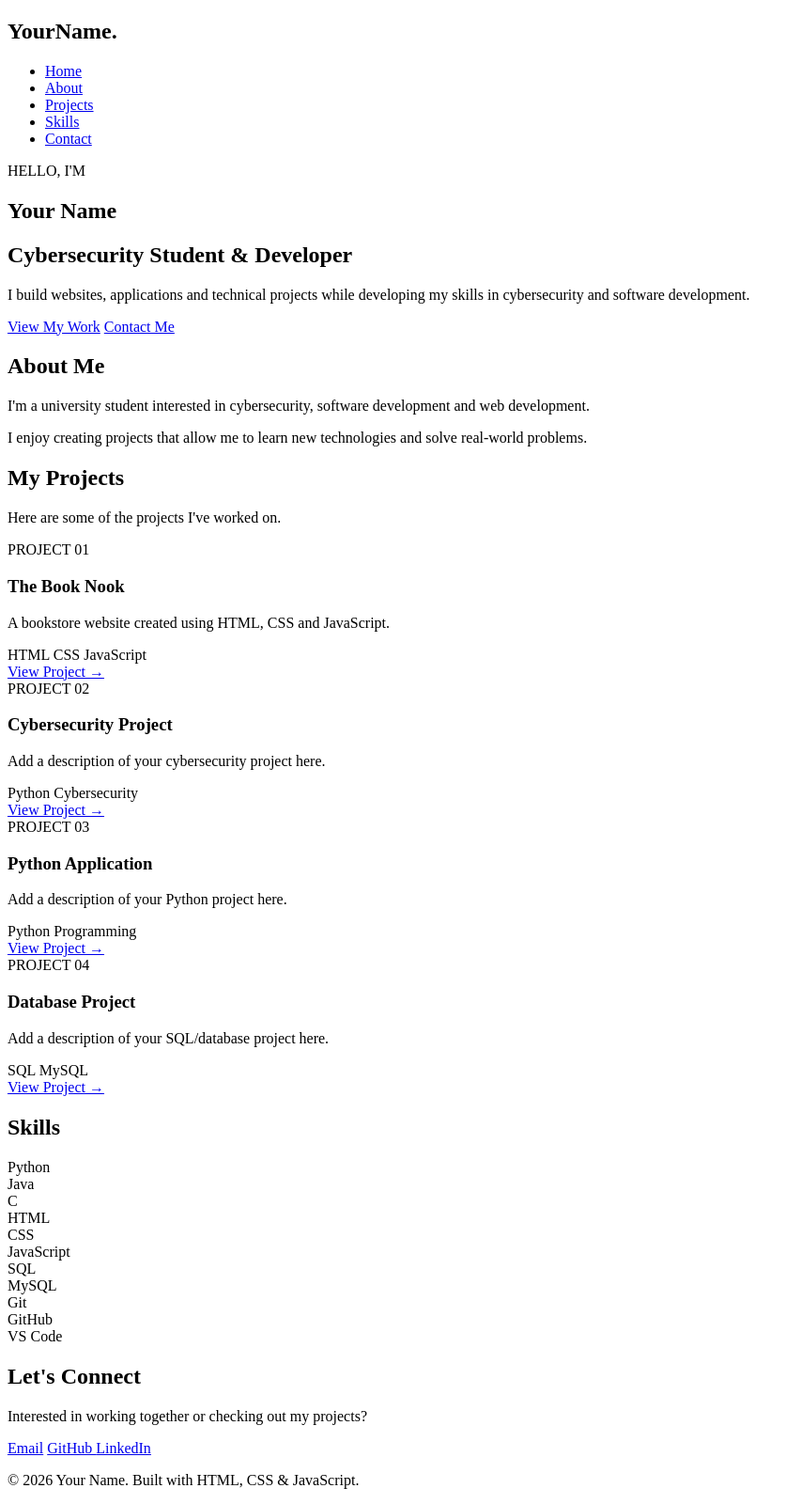
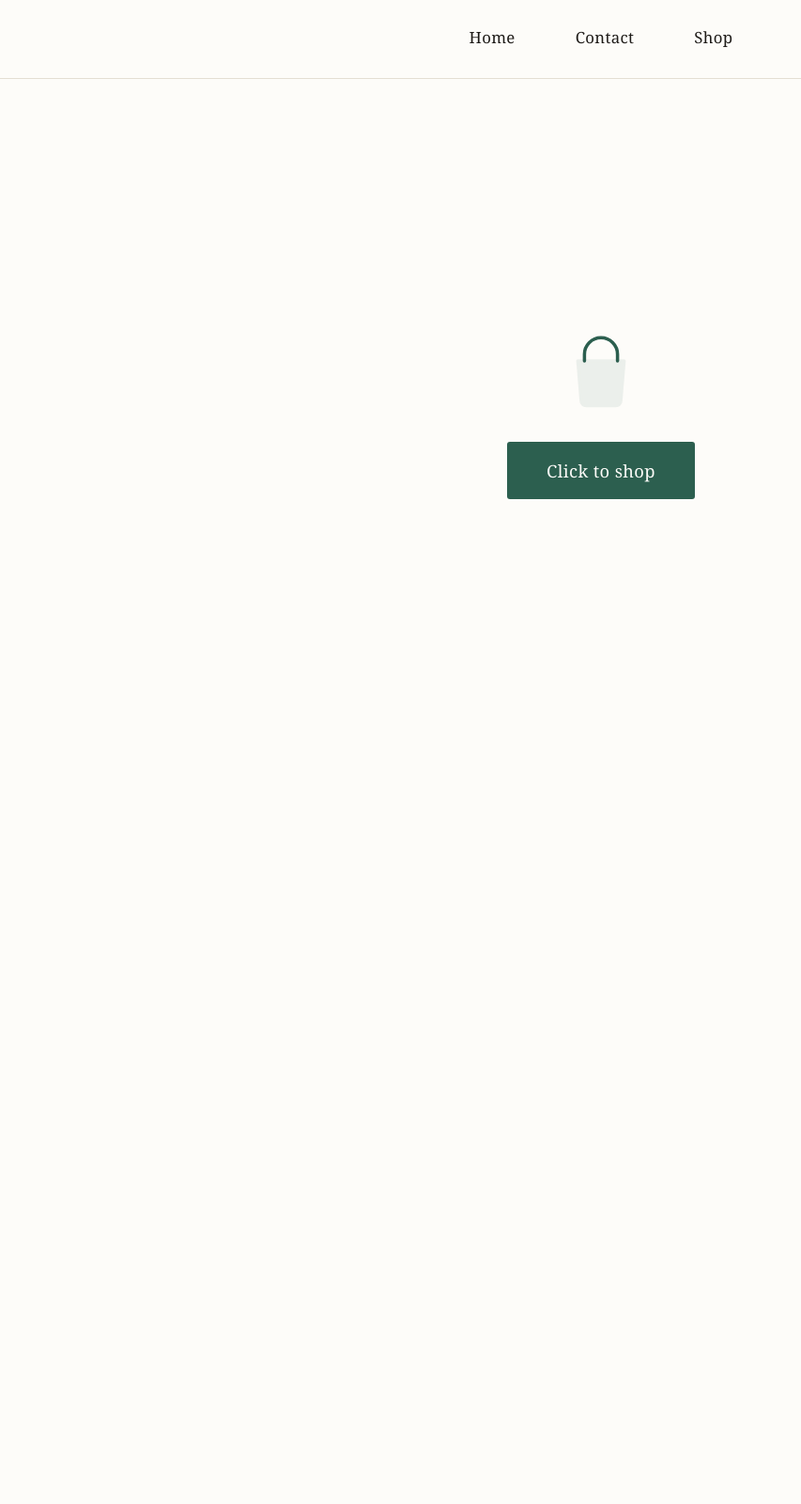
Before and after one commit to dupepo/flowers, a plain HTML site: page index.html in a window 1280 px wide. Shown: the whole page at 94% size, without its empty margins (0-853 px from the left). After the commit the page ends 800 px from the top, so only its background shows below. Drawn offline with Linux system fonts and the light colour scheme.

Commit message:
html claude

```diff
--- a/index.html
+++ b/index.html
@@ -3,267 +3,361 @@
 <head>
 <meta charset="UTF-8">
 <meta name="viewport" content="width=device-width, initial-scale=1.0">
+<title>Shop</title>
+<style>
+  :root {
+    --bg: #fdfcf9;
+    --ink: #1f1c19;
+    --accent: #2c5f4f;
+    --accent-dark: #1e4237;
+    --line: #e4ded3;
+    --tile-bg: #f2efe7;
+  }
+  @media (prefers-color-scheme: dark) {
+    :root:not([data-theme="light"]) {
+      --bg: #17181a;
+      --ink: #f0ede6;
+      --accent: #6fbfa4;
+      --accent-dark: #8fd4bc;
+      --line: #33342f;
+      --tile-bg: #212320;
+    }
+  }
+  :root[data-theme="dark"] {
+    --bg: #17181a;
+    --ink: #f0ede6;
+    --accent: #6fbfa4;
+    --accent-dark: #8fd4bc;
+    --line: #33342f;
+    --tile-bg: #212320;
+  }
 
-    <title>Your Name | Portfolio</title>
+  * { box-sizing: border-box; }
 
-    <link rel="stylesheet" href="style.css">
+  body {
+    margin: 0;
+    background: var(--bg);
+    color: var(--ink);
+    font-family: 'Georgia', 'Iowan Old Style', serif;
+    min-height: 100vh;
+    display: flex;
+    flex-direction: column;
+  }
+
+  nav {
+    display: flex;
+    justify-content: center;
+    gap: clamp(24px, 6vw, 64px);
+    padding: 28px 20px;
+    border-bottom: 1px solid var(--line);
+  }
+
+  nav a {
+    color: var(--ink);
+    text-decoration: none;
+    font-size: 1.05rem;
+    letter-spacing: 0.02em;
+    position: relative;
+    padding-bottom: 4px;
+    background: none;
+    border: none;
+    font-family: inherit;
+    cursor: pointer;
+  }
+
+  nav a::after {
+    content: "";
+    position: absolute;
+    left: 0;
+    right: 0;
+    bottom: 0;
+    height: 1px;
+    background: var(--accent);
+    transform: scaleX(0);
+    transform-origin: left;
+    transition: transform 0.25s ease;
+  }
+
+  nav a:hover::after,
+  nav a:focus-visible::after {
+    transform: scaleX(1);
+  }
+
+  main {
+    flex: 1;
+    display: flex;
+    align-items: center;
+    justify-content: center;
+    padding: 60px 20px;
+  }
+
+  .view {
+    display: none;
+    width: 100%;
+    max-width: 720px;
+    flex-direction: column;
+    align-items: center;
+    text-align: center;
+    gap: 28px;
+    opacity: 0;
+    transform: translateY(14px) scale(0.98);
+    transition: opacity 0.35s ease, transform 0.35s ease;
+  }
+
+  .view.active {
+    opacity: 1;
+    transform: translateY(0) scale(1);
+  }
+
+  .view.leaving {
+    opacity: 0;
+    transform: translateY(-14px) scale(0.98);
+  }
+
+  @media (prefers-reduced-motion: reduce) {
+    .view {
+      transition: none;
+      transform: none;
+    }
+  }
+
+  .logo-mark {
+    width: 88px;
+    height: 88px;
+  }
+
+  .logo-mark svg {
+    width: 100%;
+    height: 100%;
+  }
+
+  .shop-btn {
+    font-family: inherit;
+    font-size: 1.15rem;
+    background: var(--accent);
+    color: #fdfcf9;
+    border: none;
+    padding: 18px 42px;
+    border-radius: 3px;
+    cursor: pointer;
+    letter-spacing: 0.02em;
+    transition: background 0.2s ease, transform 0.2s ease;
+  }
+
+  .shop-btn:hover,
+  .shop-btn:focus-visible {
+    background: var(--accent-dark);
+    transform: translateY(-1px);
+  }
+
+  .shop-btn:focus-visible {
+    outline: 2px solid var(--accent);
+    outline-offset: 3px;
+  }
+
+  .categories {
+    display: flex;
+    gap: clamp(16px, 4vw, 32px);
+    flex-wrap: wrap;
+    justify-content: center;
+  }
+
+  .cat-card {
+    width: 160px;
+    background: transparent;
+    border: 1px solid var(--line);
+    border-radius: 4px;
+    padding: 24px 16px 18px;
+    cursor: pointer;
+    font-family: inherit;
+    color: var(--ink);
+    display: flex;
+    flex-direction: column;
+    align-items: center;
+    gap: 14px;
+    transition: border-color 0.2s ease, transform 0.2s ease;
+  }
+
+  .cat-card svg {
+    width: 48px;
+    height: 48px;
+    stroke: var(--accent);
+  }
+
+  .cat-card:hover,
+  .cat-card:focus-visible {
+    border-color: var(--accent);
+    transform: translateY(-2px);
+  }
+
+  .cat-card span {
+    font-size: 1rem;
+    letter-spacing: 0.02em;
+  }
+
+  .detail-header h2 {
+    font-weight: normal;
+    font-size: 1.8rem;
+    margin: 0;
+  }
+
+  .product-grid {
+    display: grid;
+    grid-template-columns: repeat(auto-fit, minmax(140px, 1fr));
+    gap: 18px;
+    width: 100%;
+  }
+
+  .product-tile {
+    background: var(--tile-bg);
+    border: 1px solid var(--line);
+    border-radius: 4px;
+    aspect-ratio: 1;
+    display: flex;
+    align-items: center;
+    justify-content: center;
+  }
+
+  .product-tile svg {
+    width: 42%;
+    height: 42%;
+    stroke: var(--accent);
+  }
+
+  .back-btn {
+    font-family: inherit;
+    font-size: 0.95rem;
+    background: none;
+    border: 1px solid var(--line);
+    color: var(--ink);
+    padding: 10px 20px;
+    border-radius: 3px;
+    cursor: pointer;
+    transition: border-color 0.2s ease;
+  }
+
+  .back-btn:hover,
+  .back-btn:focus-visible {
+    border-color: var(--accent);
+  }
+</style>
 </head>
-
 <body>
 
-    <!-- Navigation -->
-    <header>
-        <nav class="navbar">
-            <h2 class="logo">YourName.</h2>
+<nav>
+  <a href="#" id="navHome">Home</a>
+  <a href="#" id="navContact">Contact</a>
+  <a href="#" id="navShop">Shop</a>
+</nav>
 
-            <ul class="nav-links">
-                <li><a href="#home">Home</a></li>
-                <li><a href="#about">About</a></li>
-                <li><a href="#projects">Projects</a></li>
-                <li><a href="#skills">Skills</a></li>
-                <li><a href="#contact">Contact</a></li>
-            </ul>
-        </nav>
-    </header>
+<main>
 
+  <div class="view active" id="view-home" style="display: flex;">
+    <div class="logo-mark" aria-hidden="true">
+      <svg viewBox="0 0 100 100" fill="none" xmlns="http://www.w3.org/2000/svg">
+        <path d="M30 34 L30 26 A20 20 0 0 1 70 26 L70 34" stroke="#2c5f4f" stroke-width="4" stroke-linecap="round"/>
+        <path d="M22 34 H78 L74 82 A6 6 0 0 1 68 88 H32 A6 6 0 0 1 26 82 Z" fill="#2c5f4f" opacity="0.08" stroke="#2c5f4f" stroke-width="4" stroke-linejoin="round"/>
+      </svg>
+    </div>
+    <button class="shop-btn" id="shopBtn" type="button">Click to shop</button>
+  </div>
 
-    <!-- Hero Section -->
-    <section id="home" class="hero">
-
-        <div class="hero-text">
-            <p class="intro">HELLO, I'M</p>
-
-            <h1>Your Name</h1>
-
-            <h2>Cybersecurity Student & Developer</h2>
-
-            <p>
-                I build websites, applications and technical projects
-                while developing my skills in cybersecurity and software development.
-            </p>
-
-            <div class="hero-buttons">
-                <a href="#projects" class="btn">View My Work</a>
-                <a href="#contact" class="btn secondary">Contact Me</a>
+  <div class="view" id="view-categories">
+    <div class="categories">
+      <button class="cat-card" data-target="clothes">
+        <svg viewBox="0 0 24 24" fill="none" stroke-width="1.6" stroke-linecap="round" stroke-linejoin="round">
+          <path d="M8 4 L4 7 L6 10 L8 8.5 V20 H16 V8.5 L18 10 L20 7 L16 4 A4 4 0 0 1 8 4 Z"/>
+        </svg>
+        <span>Clothes</span>
+      </button>
+      <button class="cat-card" data-target="shoes">
+        <svg viewBox="0 0 24 24" fill="none" stroke-width="1.6" stroke-linecap="round" stroke-linejoin="round">
+          <path d="M3 18 V13 C6 13 7 10 9 10 C10.5 10 10.5 12 12.5 12 C15 12 15.5 9 18 9 C20 9 21 11 21 14 V18 Z"/>
+          <path d="M3 18 H21"/>
+        </svg>
+        <span>Shoes</span>
+      </button>
+      <button class="cat-card" data-target="accessories">
+        <svg viewBox="0 0 24 24" fill="none" stroke-width="1.6" stroke-linecap="round" stroke-linejoin="round">
+          <rect x="4" y="9" width="16" height="11" rx="2"/>
+          <path d="M8 9 V6 A4 4 0 0 1 16 6 V9"/>
+        </svg>
+        <span>Accessories</span>
+      </button>
     </div>
   </div>
 
-    </section>
-
-
-    <!-- About Section -->
-    <section id="about" class="section">
-
-        <h2 class="section-title">About Me</h2>
-
-        <div class="about-content">
-
-            <div class="about-text">
-                <p>
-                    I'm a university student interested in cybersecurity,
-                    software development and web development.
-                </p>
-
-                <p>
-                    I enjoy creating projects that allow me to learn new
-                    technologies and solve real-world problems.
-                </p>
+  <div class="view" id="view-clothes">
+    <div class="detail-header"><h2>Clothes</h2></div>
+    <div class="product-grid">
+      <div class="product-tile"><svg viewBox="0 0 24 24" fill="none" stroke-width="1.4"><path d="M8 4 L4 7 L6 10 L8 8.5 V20 H16 V8.5 L18 10 L20 7 L16 4 A4 4 0 0 1 8 4 Z"/></svg></div>
+      <div class="product-tile"><svg viewBox="0 0 24 24" fill="none" stroke-width="1.4"><path d="M8 4 L4 7 L6 10 L8 8.5 V20 H16 V8.5 L18 10 L20 7 L16 4 A4 4 0 0 1 8 4 Z"/></svg></div>
+      <div class="product-tile"><svg viewBox="0 0 24 24" fill="none" stroke-width="1.4"><path d="M8 4 L4 7 L6 10 L8 8.5 V20 H16 V8.5 L18 10 L20 7 L16 4 A4 4 0 0 1 8 4 Z"/></svg></div>
+      <div class="product-tile"><svg viewBox="0 0 24 24" fill="none" stroke-width="1.4"><path d="M8 4 L4 7 L6 10 L8 8.5 V20 H16 V8.5 L18 10 L20 7 L16 4 A4 4 0 0 1 8 4 Z"/></svg></div>
+    </div>
+    <button class="back-btn" data-back="categories">← Back</button>
   </div>
 
+  <div class="view" id="view-shoes">
+    <div class="detail-header"><h2>Shoes</h2></div>
+    <div class="product-grid">
+      <div class="product-tile"><svg viewBox="0 0 24 24" fill="none" stroke-width="1.4"><path d="M3 18 V13 C6 13 7 10 9 10 C10.5 10 10.5 12 12.5 12 C15 12 15.5 9 18 9 C20 9 21 11 21 14 V18 Z"/><path d="M3 18 H21"/></svg></div>
+      <div class="product-tile"><svg viewBox="0 0 24 24" fill="none" stroke-width="1.4"><path d="M3 18 V13 C6 13 7 10 9 10 C10.5 10 10.5 12 12.5 12 C15 12 15.5 9 18 9 C20 9 21 11 21 14 V18 Z"/><path d="M3 18 H21"/></svg></div>
+      <div class="product-tile"><svg viewBox="0 0 24 24" fill="none" stroke-width="1.4"><path d="M3 18 V13 C6 13 7 10 9 10 C10.5 10 10.5 12 12.5 12 C15 12 15.5 9 18 9 C20 9 21 11 21 14 V18 Z"/><path d="M3 18 H21"/></svg></div>
+      <div class="product-tile"><svg viewBox="0 0 24 24" fill="none" stroke-width="1.4"><path d="M3 18 V13 C6 13 7 10 9 10 C10.5 10 10.5 12 12.5 12 C15 12 15.5 9 18 9 C20 9 21 11 21 14 V18 Z"/><path d="M3 18 H21"/></svg></div>
+    </div>
+    <button class="back-btn" data-back="categories">← Back</button>
   </div>
 
-    </section>
-
-
-    <!-- Projects Section -->
-    <section id="projects" class="section projects-section">
-
-        <h2 class="section-title">My Projects</h2>
-
-        <p class="section-description">
-            Here are some of the projects I've worked on.
-        </p>
-
-        <div class="projects-grid">
-
-            <!-- Project 1 -->
-            <div class="project-card">
-
-                <div class="project-image">
-                    <span>PROJECT 01</span>
+  <div class="view" id="view-accessories">
+    <div class="detail-header"><h2>Accessories</h2></div>
+    <div class="product-grid">
+      <div class="product-tile"><svg viewBox="0 0 24 24" fill="none" stroke-width="1.4"><rect x="4" y="9" width="16" height="11" rx="2"/><path d="M8 9 V6 A4 4 0 0 1 16 6 V9"/></svg></div>
+      <div class="product-tile"><svg viewBox="0 0 24 24" fill="none" stroke-width="1.4"><rect x="4" y="9" width="16" height="11" rx="2"/><path d="M8 9 V6 A4 4 0 0 1 16 6 V9"/></svg></div>
+      <div class="product-tile"><svg viewBox="0 0 24 24" fill="none" stroke-width="1.4"><rect x="4" y="9" width="16" height="11" rx="2"/><path d="M8 9 V6 A4 4 0 0 1 16 6 V9"/></svg></div>
+      <div class="product-tile"><svg viewBox="0 0 24 24" fill="none" stroke-width="1.4"><rect x="4" y="9" width="16" height="11" rx="2"/><path d="M8 9 V6 A4 4 0 0 1 16 6 V9"/></svg></div>
+    </div>
+    <button class="back-btn" data-back="categories">← Back</button>
   </div>
 
-                <div class="project-content">
+</main>
 
-                    <h3>The Book Nook</h3>
+<script>
+  function showView(id) {
+    const next = document.getElementById('view-' + id);
+    const current = document.querySelector('.view.active');
+    if (current === next) return;
 
-                    <p>
-                        A bookstore website created using HTML, CSS and JavaScript.
-                    </p>
+    if (current) {
+      current.classList.remove('active');
+      current.classList.add('leaving');
+      setTimeout(() => {
+        current.classList.remove('leaving');
+        current.style.display = 'none';
+      }, 350);
+    }
 
-                    <div class="technologies">
-                        <span>HTML</span>
-                        <span>CSS</span>
-                        <span>JavaScript</span>
-                    </div>
+    next.style.display = 'flex';
+    // force layout so the transition actually plays
+    void next.offsetWidth;
+    requestAnimationFrame(() => {
+      next.classList.add('active');
+    });
+  }
 
-                    <a href="#" class="project-link">
-                        View Project →
-                    </a>
+  document.getElementById('shopBtn').addEventListener('click', () => showView('categories'));
+  document.getElementById('navHome').addEventListener('click', (e) => { e.preventDefault(); showView('home'); });
+  document.getElementById('navShop').addEventListener('click', (e) => { e.preventDefault(); showView('categories'); });
+  document.getElementById('navContact').addEventListener('click', (e) => { e.preventDefault(); });
 
-                </div>
+  document.querySelectorAll('.cat-card').forEach(card => {
+    card.addEventListener('click', () => showView(card.getAttribute('data-target')));
+  });
 
-            </div>
-
-
-            <!-- Project 2 -->
-            <div class="project-card">
-
-                <div class="project-image">
-                    <span>PROJECT 02</span>
-                </div>
-
-                <div class="project-content">
-
-                    <h3>Cybersecurity Project</h3>
-
-                    <p>
-                        Add a description of your cybersecurity project here.
-                    </p>
-
-                    <div class="technologies">
-                        <span>Python</span>
-                        <span>Cybersecurity</span>
-                    </div>
-
-                    <a href="#" class="project-link">
-                        View Project →
-                    </a>
-
-                </div>
-
-            </div>
-
-
-            <!-- Project 3 -->
-            <div class="project-card">
-
-                <div class="project-image">
-                    <span>PROJECT 03</span>
-                </div>
-
-                <div class="project-content">
-
-                    <h3>Python Application</h3>
-
-                    <p>
-                        Add a description of your Python project here.
-                    </p>
-
-                    <div class="technologies">
-                        <span>Python</span>
-                        <span>Programming</span>
-                    </div>
-
-                    <a href="#" class="project-link">
-                        View Project →
-                    </a>
-
-                </div>
-
-            </div>
-
-
-            <!-- Project 4 -->
-            <div class="project-card">
-
-                <div class="project-image">
-                    <span>PROJECT 04</span>
-                </div>
-
-                <div class="project-content">
-
-                    <h3>Database Project</h3>
-
-                    <p>
-                        Add a description of your SQL/database project here.
-                    </p>
-
-                    <div class="technologies">
-                        <span>SQL</span>
-                        <span>MySQL</span>
-                    </div>
-
-                    <a href="#" class="project-link">
-                        View Project →
-                    </a>
-
-                </div>
-
-            </div>
-
-        </div>
-
-    </section>
-
-
-    <!-- Skills Section -->
-    <section id="skills" class="section">
-
-        <h2 class="section-title">Skills</h2>
-
-        <div class="skills-container">
-
-            <div class="skill">Python</div>
-            <div class="skill">Java</div>
-            <div class="skill">C</div>
-            <div class="skill">HTML</div>
-            <div class="skill">CSS</div>
-            <div class="skill">JavaScript</div>
-            <div class="skill">SQL</div>
-            <div class="skill">MySQL</div>
-            <div class="skill">Git</div>
-            <div class="skill">GitHub</div>
-            <div class="skill">VS Code</div>
-
-        </div>
-
-    </section>
-
-
-    <!-- Contact Section -->
-    <section id="contact" class="section contact-section">
-
-        <h2 class="section-title">Let's Connect</h2>
-
-        <p>
-            Interested in working together or checking out my projects?
-        </p>
-
-        <div class="contact-links">
-
-            <a href="mailto:your@email.com">Email</a>
-
-            <a href="https://github.com/" target="_blank">
-                GitHub
-            </a>
-
-            <a href="https://linkedin.com/" target="_blank">
-                LinkedIn
-            </a>
-
-        </div>
-
-    </section>
-
-
-    <!-- Footer -->
-    <footer>
-        <p>© 2026 Your Name. Built with HTML, CSS & JavaScript.</p>
-    </footer>
-
-
-    <script src="script.js"></script>
+  document.querySelectorAll('.back-btn').forEach(btn => {
+    btn.addEventListener('click', () => showView(btn.getAttribute('data-back')));
+  });
+</script>
 
 </body>
 </html>
```
Lines whose indentation alone changed are shown as unchanged.
